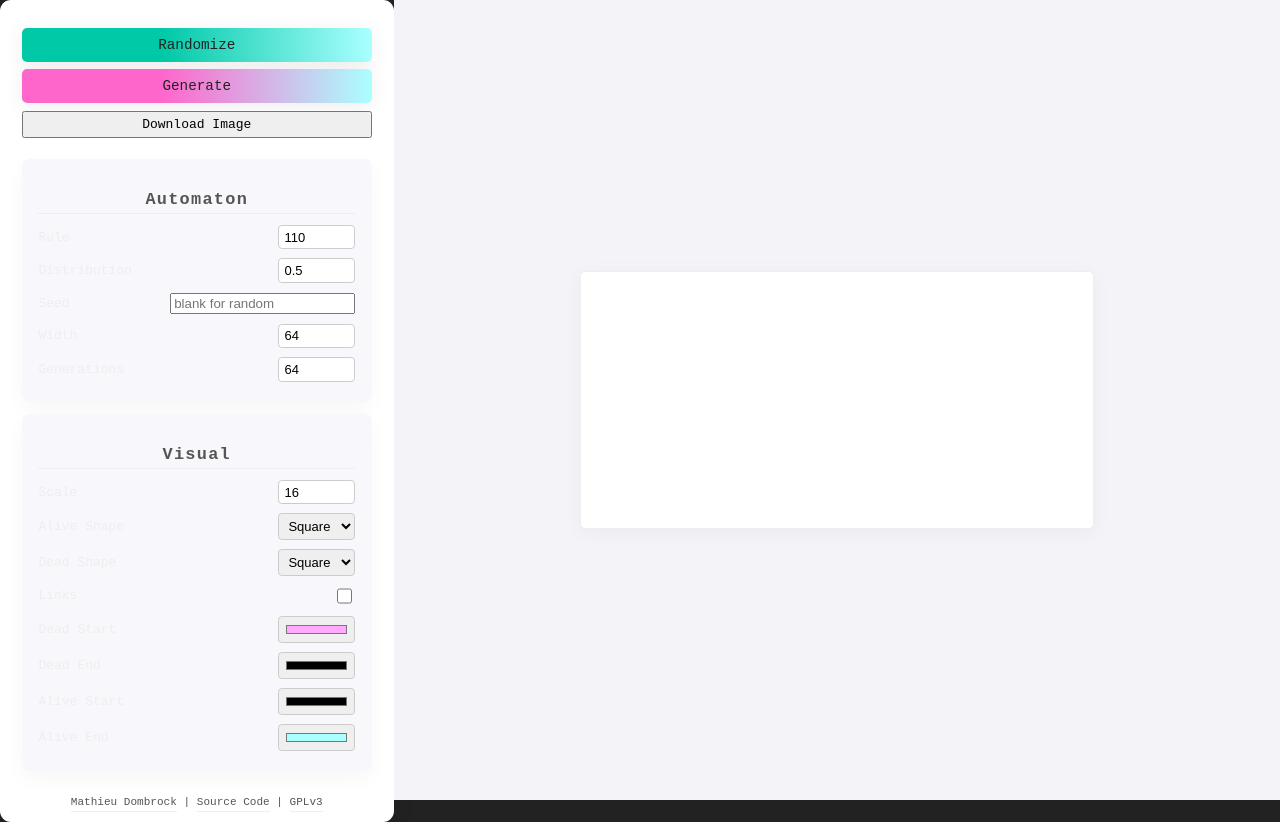
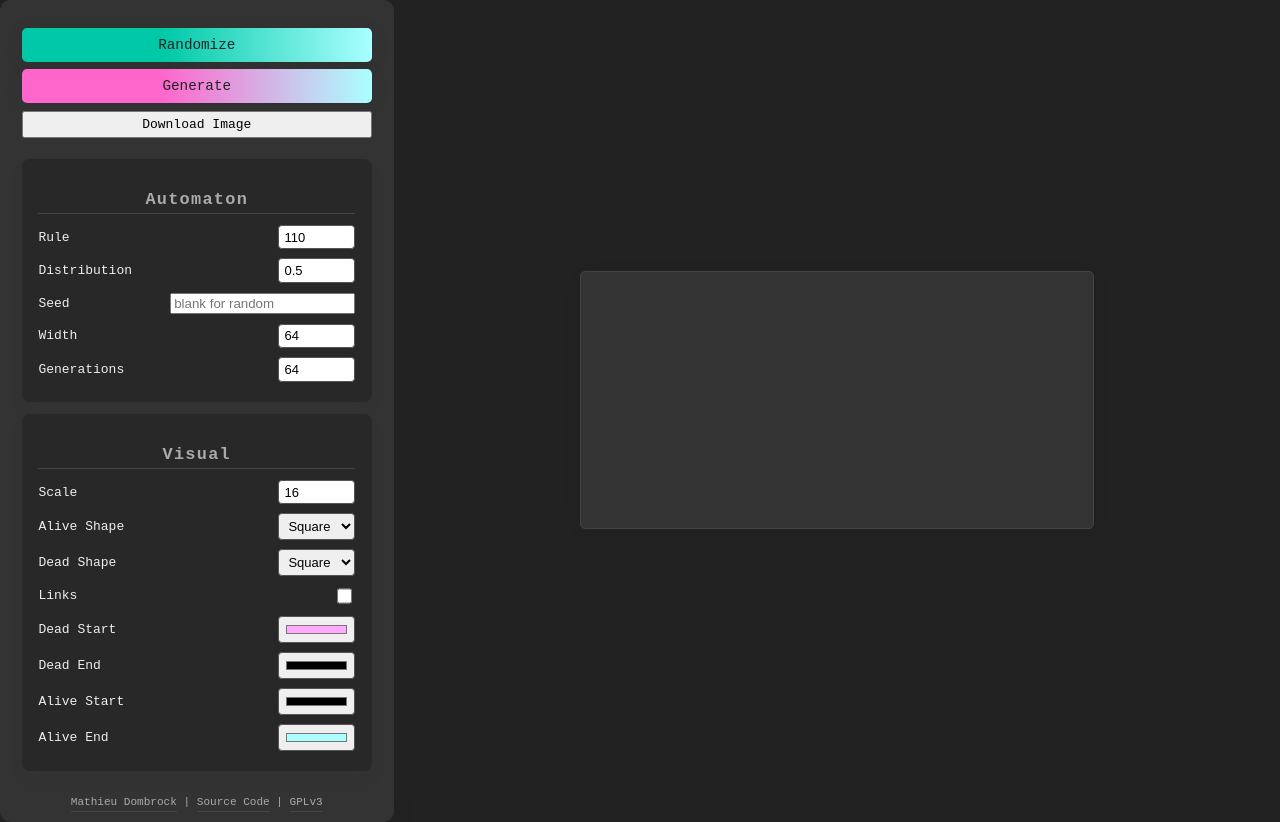
Before and after one commit to matdombrock/ecars, a plain HTML site: page webui/index.html in a window 1280 px wide. Drawn offline with Linux system fonts and the light colour scheme; a script that the page names is missing; a web font is replaced by a local one.

Commit message:
dark theme

```diff
--- a/webui/style.css
+++ b/webui/style.css
@@ -10,15 +10,15 @@
 :root {
   --color-bg: #222;
   --font-size-base: 1rem;
-  --color-bg-light: #fff;
-  --color-bg-form: #f8f8fc;
-  --color-bg-canvas: #f3f3f8;
+  --color-bg-light: #333;
+  --color-bg-form: #282828;
+  --color-bg-canvas: #222;
   --color-text: #eee;
   --color-text-dark: #222;
-  --color-text-muted: #555;
-  --color-border: #eee;
-  --color-border-input: #ccc;
-  --color-border-canvas: #888;
+  --color-text-muted: #aaa;
+  --color-border: #444;
+  --color-border-input: #555;
+  --color-border-canvas: #555;
   --color-btn-gradient: linear-gradient(90deg, #ff66cc 40%, #aaffff 100%);
   --color-btn-gradient-hover: linear-gradient(90deg, #ff66cc 20%, #ffaaff 100%);
   --color-btn-random: linear-gradient(90deg, #00c9a7 40%, #aaffff 100%);
```
